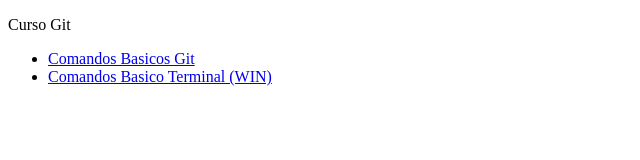
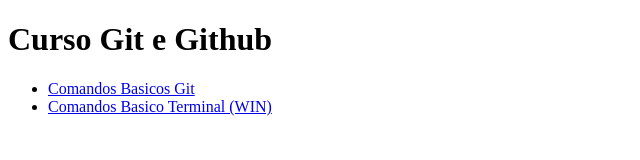
Before and after one commit to AnalystLucas/projeto-curso-git, a plain HTML site: page index.html in a window 1280 px wide. Shown: the whole page, without its empty margins (0-640 px from the left). Drawn offline with Linux system fonts and the light colour scheme.

Commit message:
Alterando titulo da pagina

```diff
--- a/index.html
+++ b/index.html
@@ -7,7 +7,7 @@
 </head>
 <body>
     <div class="container">
-        <p> Curso Git</p>
+        <h1> Curso Git e Github</h1>
         <ul>
             <li> <a href="git_comando.html"> Comandos Basicos Git </a> </li>
             <li> <a href="terminal_comando.html"> Comandos Basico Terminal (WIN) </a> </li>
```
